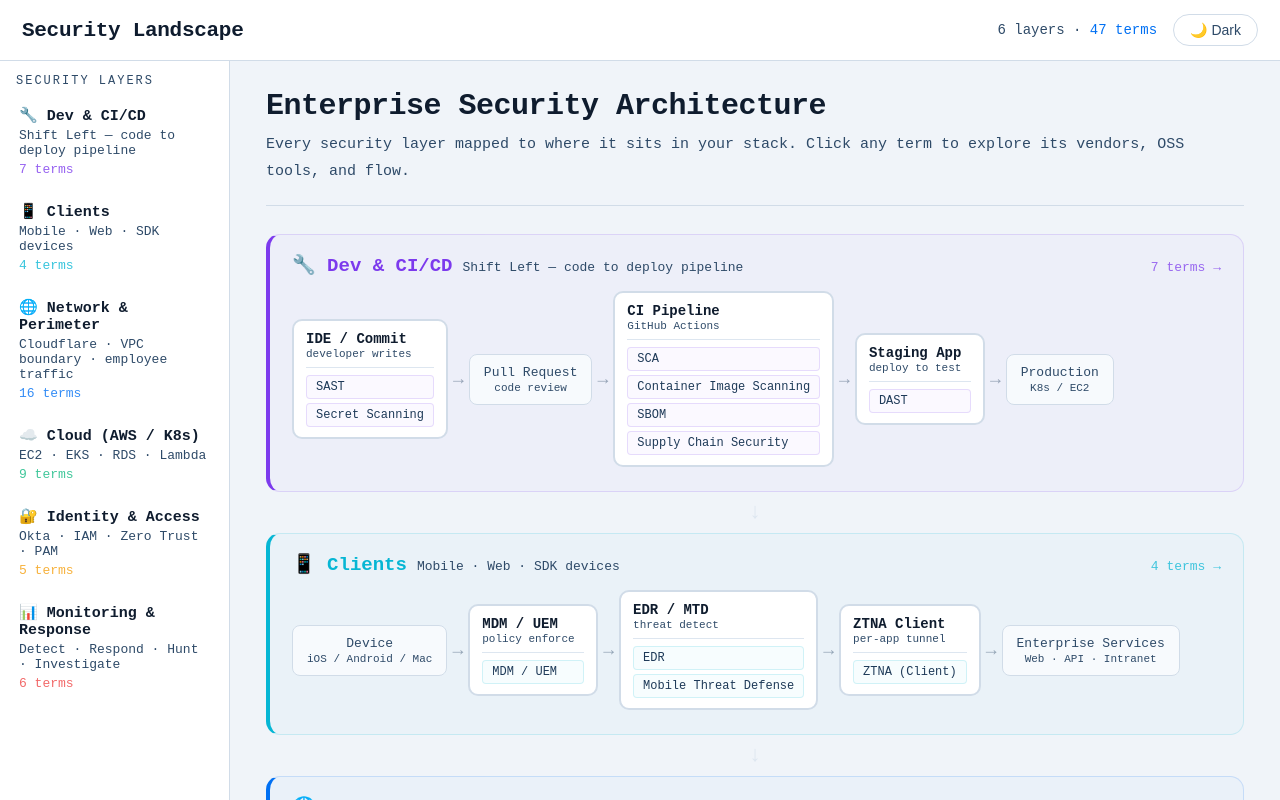
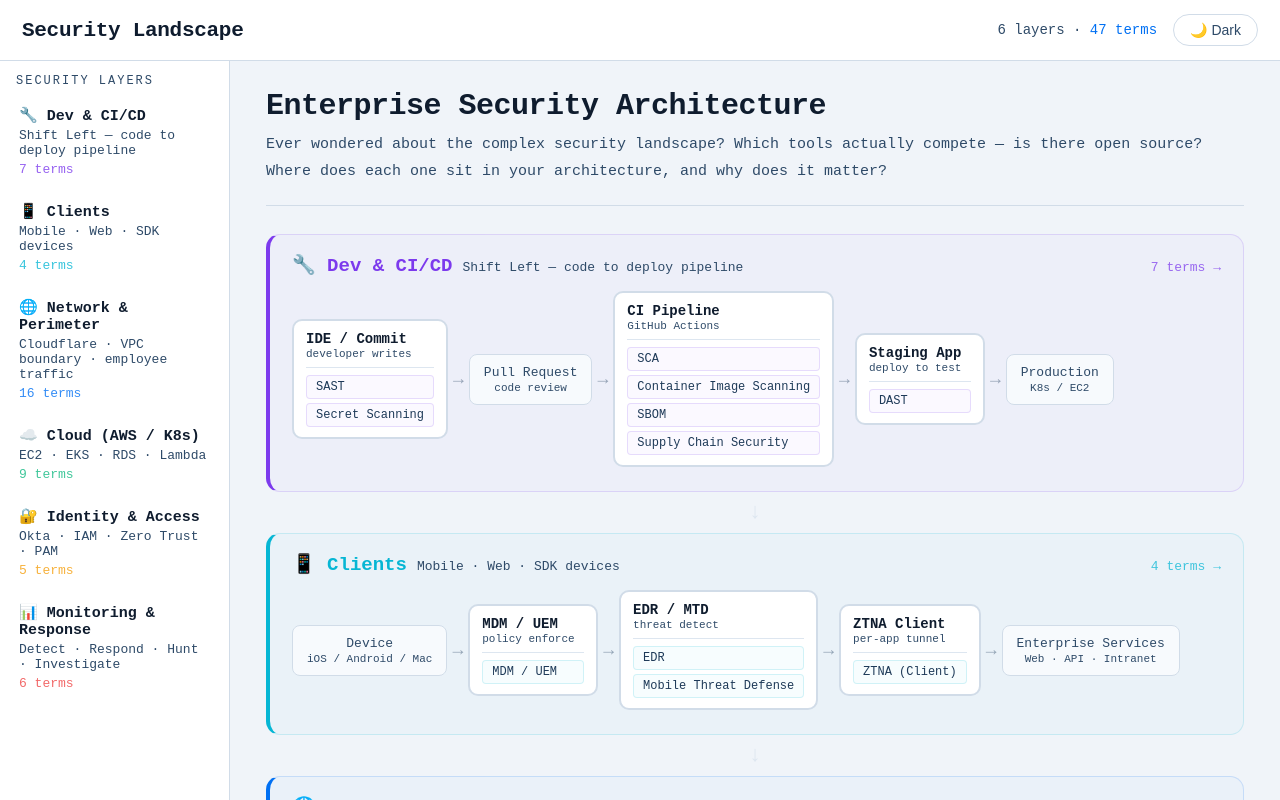
Before and after one commit to deepakshivanandappa/security-map, a React (Vite) app: page / in a window 1280 px wide. Built offline with nearby package versions, Linux system fonts and the light colour scheme.

Commit message:
update home subtitle to curious question

```diff
--- a/src/App.jsx
+++ b/src/App.jsx
@@ -203,8 +203,7 @@ function HomeMap({ theme, isMobile, onSelectLayer, onSelectTerm }) {
           Enterprise Security Architecture
         </div>
         <div style={{ fontSize: 15, color: T.muted, lineHeight: 1.8 }}>
-          Every security layer mapped to where it sits in your stack.
-          Click any term to explore its vendors, OSS tools, and flow.
+          Ever wondered about the complex security landscape? Which tools actually compete — is there open source? Where does each one sit in your architecture, and why does it matter?
         </div>
       </div>
 
```
